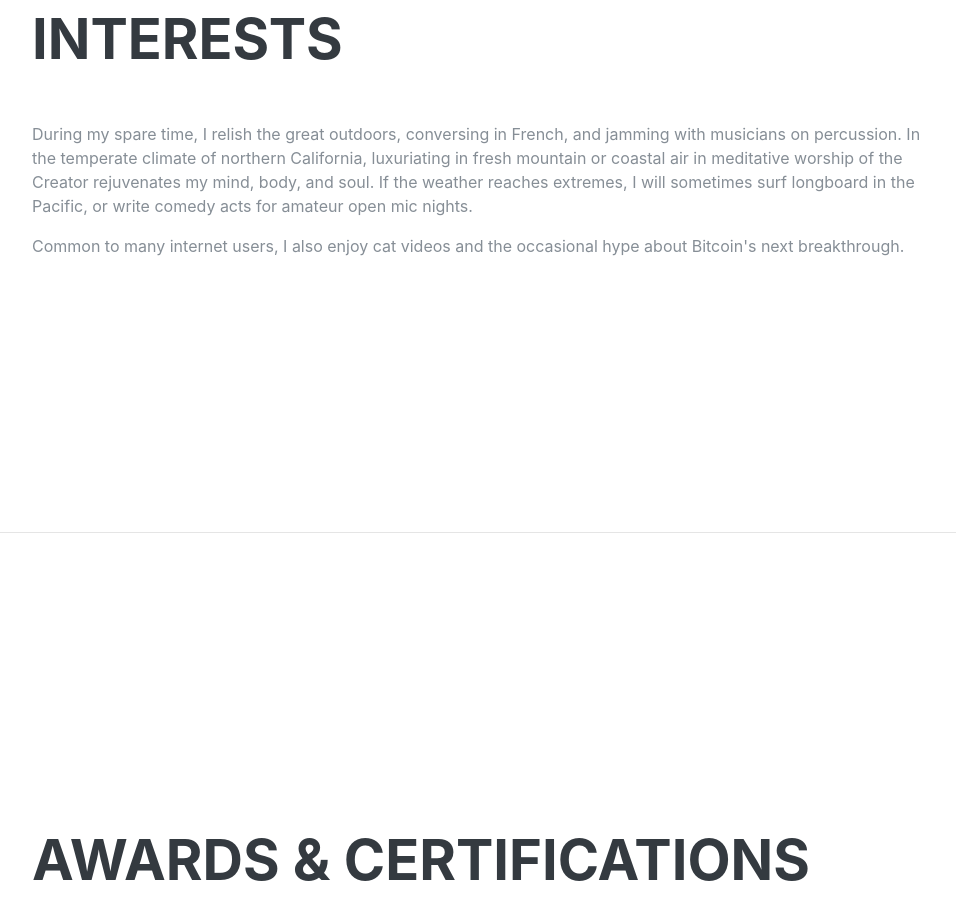
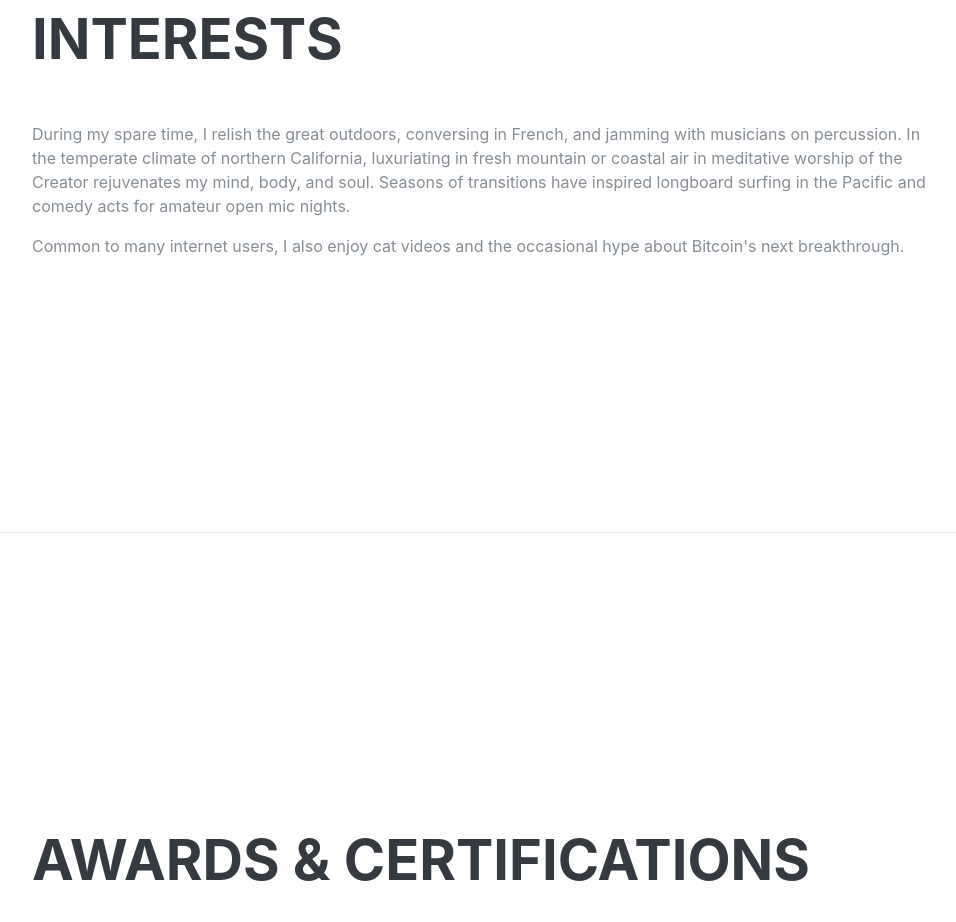
Before and after one commit to melau1010/work_info, a website: page index.html in a window 1280 px wide. Shown: the part 4240-5162 px from the top of the page, without its empty margins (288-1244 px from the left). Drawn offline with Linux system fonts and the light colour scheme; files that its build step writes are made by us from their sources; files whose address does not match are found by name; a web font is replaced by a local one.

Commit message:
Update index.html

```diff
--- a/index.html
+++ b/index.html
@@ -266,7 +266,7 @@
     <section class="resume-section p-3 p-lg-5 d-flex align-items-center" id="interests">
       <div class="w-100">
         <h2 class="mb-5">Interests</h2>
-        <p>During my spare time, I relish the great outdoors, conversing in French, and jamming with musicians on percussion. In the temperate climate of northern California, luxuriating in fresh mountain or coastal air in meditative worship of the Creator rejuvenates my mind, body, and soul. If the weather reaches extremes, I will sometimes surf longboard in the Pacific, or write comedy acts for amateur open mic nights. </p>
+        <p>During my spare time, I relish the great outdoors, conversing in French, and jamming with musicians on percussion. In the temperate climate of northern California, luxuriating in fresh mountain or coastal air in meditative worship of the Creator rejuvenates my mind, body, and soul. Seasons of transitions have inspired longboard surfing in the Pacific and comedy acts for amateur open mic nights. </p>
         <p class="mb-0">Common to many internet users, I also enjoy cat videos and the occasional hype about Bitcoin's next breakthrough.</p>
       </div>
     </section>
```
